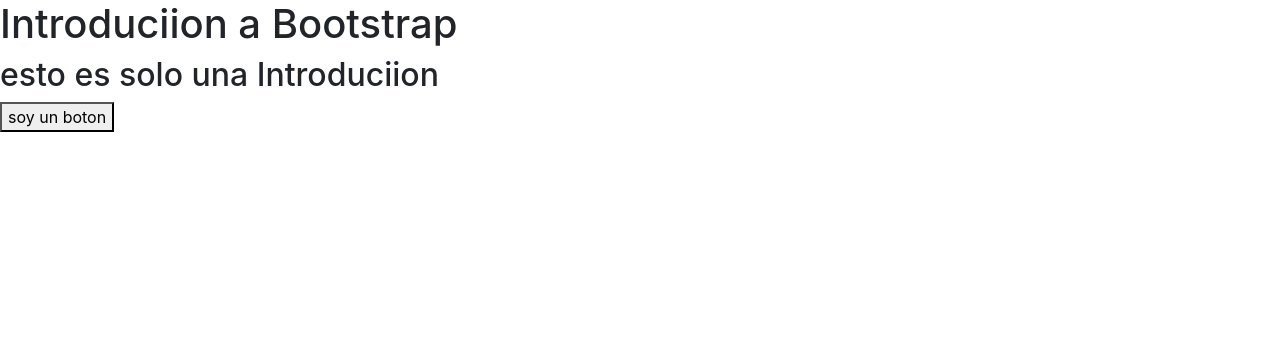
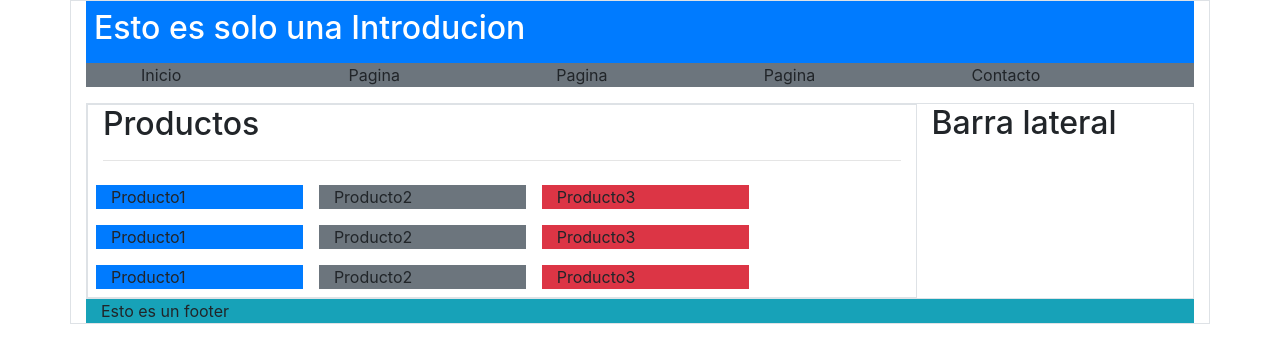
Before and after one commit to Dobl3H/Generation_CH16, a plain HTML site: page 2-introweb/bootstrap-4/index.html in a window 1280 px wide. Drawn offline with Linux system fonts and the light colour scheme.

Commit message:
Continuacion de Bootstrap

```diff
--- a/2-introweb/bootstrap-4/index.html
+++ b/2-introweb/bootstrap-4/index.html
@@ -1,21 +1,86 @@
 <!DOCTYPE html>
 <html lang="en">
-<head>
-    <meta charset="UTF-8">
-    <meta http-equiv="X-UA-Compatible" content="IE=edge">
-    <meta name="viewport" content="width=device-width, initial-scale=1.0">
-    <title>Introduciion a Bootstrap</title>
+  <head>
+    <meta charset="UTF-8" />
+    <meta http-equiv="X-UA-Compatible" content="IE=edge" />
+    <meta name="viewport" content="width=device-width, initial-scale=1.0" />
+    <title>Introducion a Bootstrap</title>
 
-    <link rel="stylesheet" href="bootstrap/css/bootstrap.min.css">
+    <link rel="stylesheet" href="bootstrap/css/bootstrap.min.css" />
+    <link rel="stylesheet" href="micss/style.css" />
+  </head>
+  <body>
+    <!-- <h1>Introduciion a Bootstrap</h1>
+        <button class="btn-success">soy un boton</button> -->
+    <!-- uso de container -->
+    <div class="container border">
+      <header id="header" class="col-12 bg-primary text-white p-2">
+        <h2>Esto es solo una Introducion</h2>
+      </header>
 
-</head>
-<body>
-    <h1>Introduciion a Bootstrap</h1>
-    <h2>esto es solo una Introduciion</h2>
-    <button>soy un boton</button>
+      <!-- el menu -->
+      <nav id="menu" class="col-12 bg-secondary">
+        <ul class="row w-100">
+          <li class="col">Inicio</li>
+          <li class="col">Pagina</li>
+          <li class="col">Pagina</li>
+          <li class="col">Pagina</li>
+          <li class="col">Contacto</li>
+        </ul>
+      </nav>
+
+      <!-- contenido -->
+      <!-- barra lateral -->
+      <section class="col-12 border">
+        <div class="row">
+          <!-- contenido productos -->
+          <section class="col-9 border">
+            <h2>Productos</h2>
+            <hr>
+            <div class="item row">
+            <div class="item col-3 bg-primary m-2">
+                Producto1
+            </div>
+            <div class="item col-3 bg-secondary m-2">
+                Producto2
+            </div>
+            <div class="item col-3 bg-danger m-2">
+                Producto3
+            </div>
+
+            <div class="item col-3 bg-primary m-2">
+                    Producto1
+            </div>
+            <div class="item col-3 bg-secondary m-2">
+                    Producto2
+            </div>
+            <div class="item col-3 bg-danger m-2">
+                    Producto3
+            </div>
+
+            <div class="item col-3 bg-primary m-2">
+                    Producto1
+            </div>
+            <div class="item col-3 bg-secondary m-2">
+                    Producto2
+            </div>
+            <div class="item col-3 bg-danger m-2">
+                    Producto3
+            </div>
+
+          </section>
+          <!-- barra lateral -->
+          <aside class="col-3">
+            <h2>Barra lateral</h2>
+          </aside>
+        </div>
+      </section>
+      <footer class="col-lg-12 bg-info">
+        Esto es un footer
+      </footer>
+    </div>
 
     <script type="text/javascrips" src="jQuery/jquery-3.6.0.min.js"></script>
     <script type="text/javascript" src="bootstrap/js/bootstrap.min.js"></script>
-
-</body>
+  </body>
 </html>
--- /dev/null
+++ b/2-introweb/bootstrap-4/micss/style.css
@@ -0,0 +1,4 @@
+#menu ul{
+    text-decoration: none;
+    list-style: none;
+}
```
